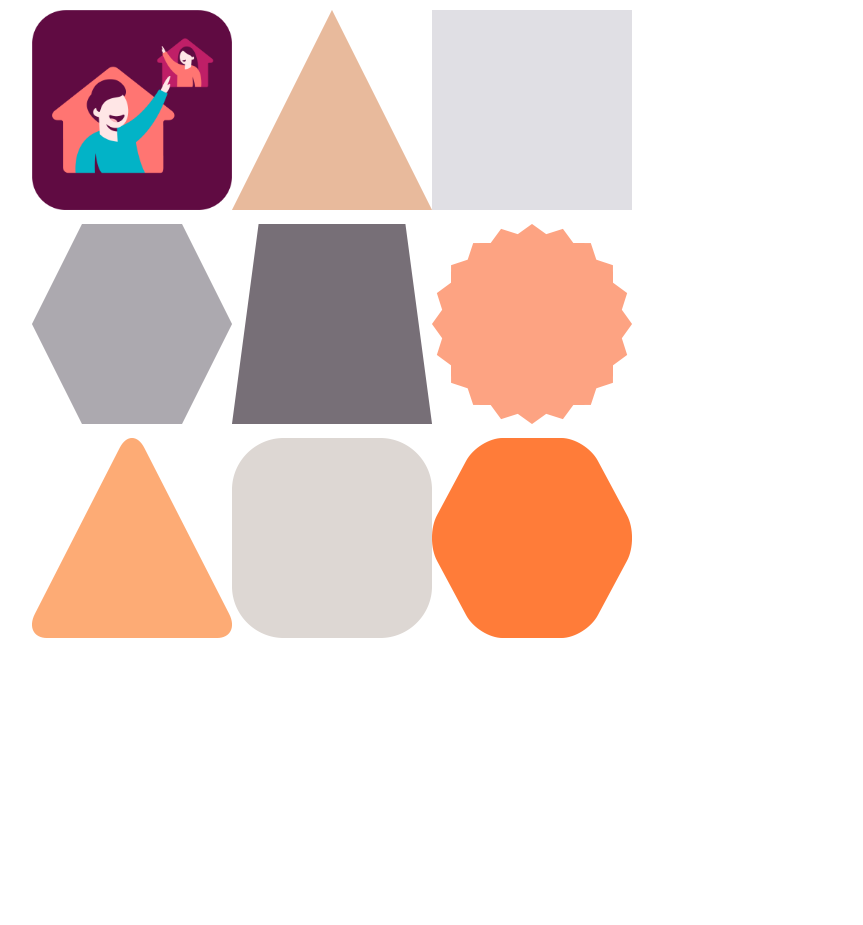
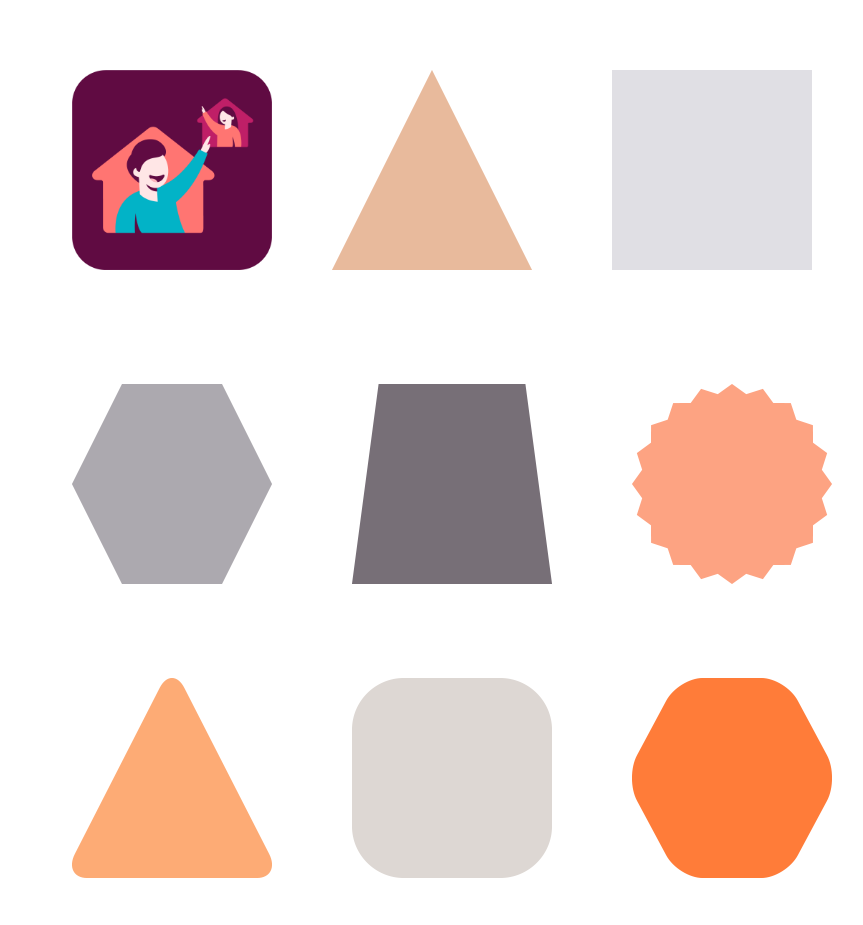
Before and after one commit to Ameliasks/WEEK6, a plain HTML site: page public/index.html in a window 1280 px wide. Shown: the whole page, without its empty margins (248-1111 px from the left). Before the commit the page ends 800 px from the top, so only its background shows below. Drawn offline with Linux system fonts and the light colour scheme.

Commit message:
Try again

```diff
--- a/public/index.html
+++ b/public/index.html
@@ -12,7 +12,7 @@
         .image-container {
             display: table-cell;
             vertical-align: middle;
-            padding:10;
+            padding:20px;
         }
     </style>
 </head>
```
